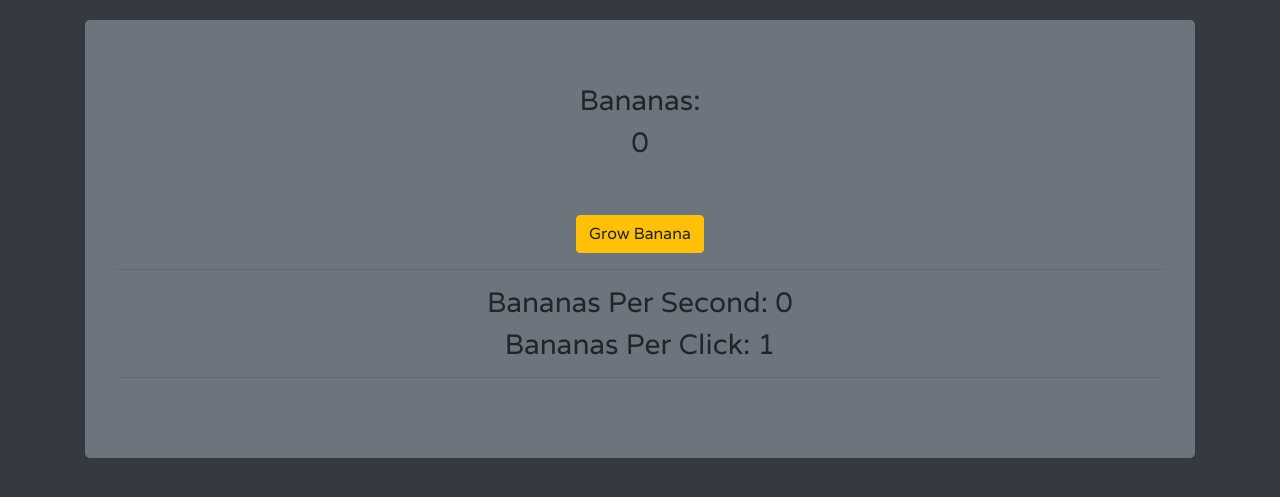
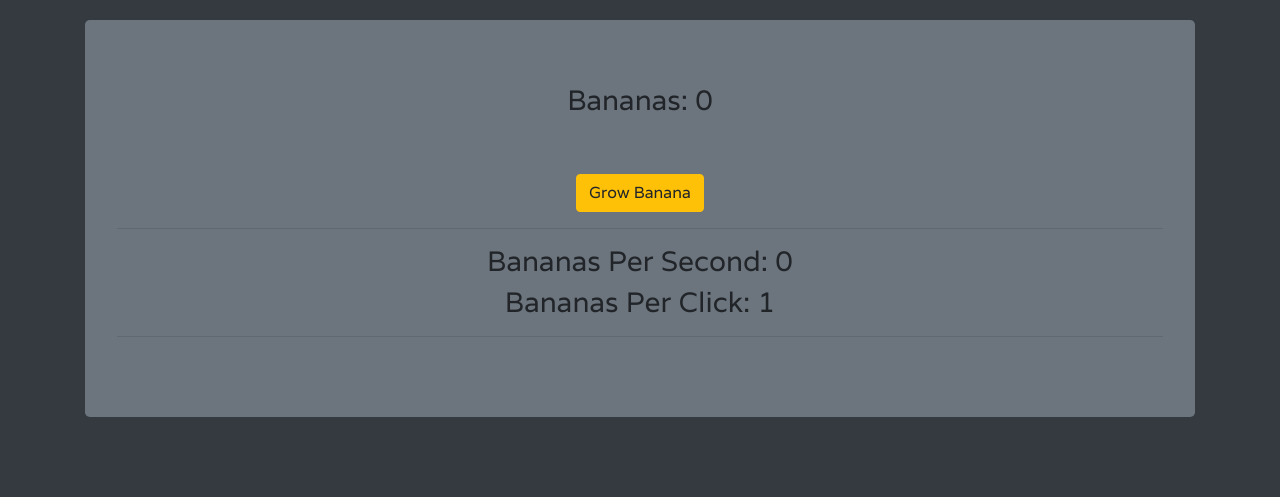
Before and after one commit to bananatycoon/bananatycoon.github.io, a plain HTML site: page index.html in a window 1280 px wide. Shown: the part 79-576 px from the top of the page. Drawn offline with nearby package versions, Linux system fonts and the light colour scheme.

Commit message:
Update index.html

```diff
--- a/index.html
+++ b/index.html
@@ -14,13 +14,11 @@
         <!-- Other Styles-->
         <link href="https://fonts.googleapis.com/css?family=Varela" rel="stylesheet">
         <link href="navbar.css" rel="stylesheet">
-        <link href="https://fonts.googleapis.com/css?family=Varela" rel="stylesheet">
 
         <style>
             body {
                 font-family: "Varela";
             }
-
 
         </style>
 
@@ -60,7 +58,7 @@
                                         <!-- Top Information -->
 
                                         <div align="center">
-                                        <h3>Bananas:</h3><h3 id="bananaCount">0</h3>
+                                            <h3>Bananas: <span id="bananaCount">0</span></h3>
                                         <br/><br/>
                                         <button class="btn btn-warning" onclick="grow()">Grow Banana</button>
                                         <hr>
```
